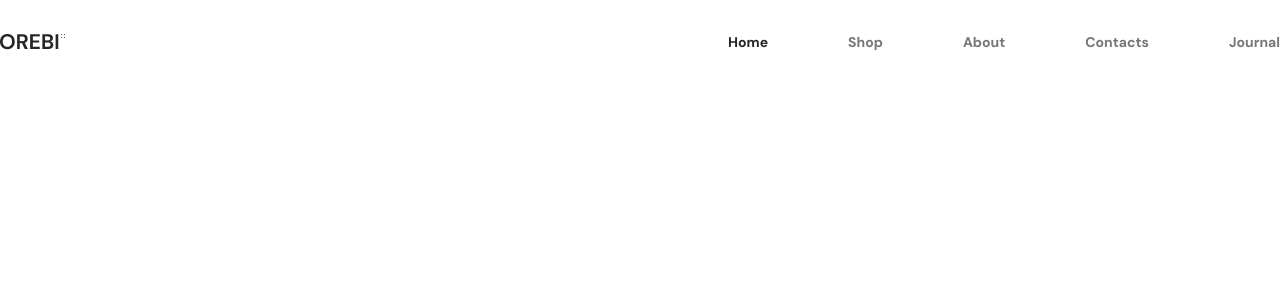
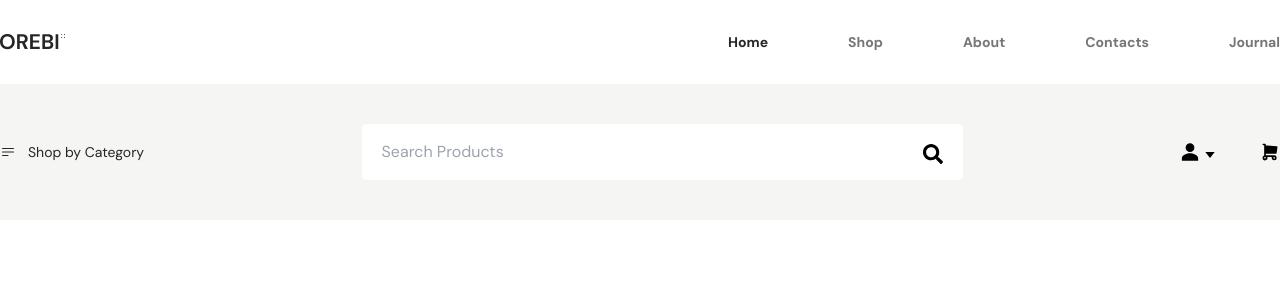
Before and after one commit to RezaualHossenSunny/orebi-_ecommerce, a React (Vite) app: page / in a window 1280 px wide. Shown: the top 300 px of the page. Built offline with nearby package versions, Linux system fonts and the light colour scheme.

Commit message:
header 1 done

```diff
--- a/package.json
+++ b/package.json
@@ -11,7 +11,8 @@
   },
   "dependencies": {
     "react": "^18.2.0",
-    "react-dom": "^18.2.0"
+    "react-dom": "^18.2.0",
+    "react-icons": "^5.2.1"
   },
   "devDependencies": {
     "@types/react": "^18.2.66",
--- a/src/App.jsx
+++ b/src/App.jsx
@@ -1,3 +1,4 @@
+import Heder from "./Component/Heder/Heder"
 import Navbar from "./Component/Navbar/Navbar"
 
 
@@ -7,6 +8,7 @@ function App() {
   return (
     <>
       <Navbar/>
+      <Heder/>
     </>
   )
 }
--- /dev/null
+++ b/src/Component/Heder/Heder.jsx
@@ -0,0 +1,50 @@
+import React from 'react'
+import Container from '../Layout/Container'
+import Flex from '../Layout/Flex'
+import { HiBars3BottomLeft } from "react-icons/hi2";
+import { FaSearch } from "react-icons/fa";
+import { IoPersonSharp } from "react-icons/io5";
+import { RxTriangleDown } from "react-icons/rx";
+import { TbShoppingCartFilled } from "react-icons/tb";
+const Heder = () => {
+  return (
+    <div className='bg-comon'>
+        <Container className='py-10'>
+            <Flex className='justify-between'>
+            {/* bar */}
+                <div className='flex items-center gap-x-3 font-dm text-primary'>
+                <HiBars3BottomLeft className=' text-1xl' />
+                <p className='text-sm font-normal'>Shop by Category</p>
+                </div>
+
+                {/* srach */}
+                <div>
+                 <div className='flex  relative'>
+                 <input placeholder='Search Products' className='tex-sm font-normal font-dm py-4 px-5 w-[601px] outline-none rounded '/>
+
+                 <FaSearch  className='text-xl absolute top-5 right-5'/>
+
+                 </div>
+                </div>
+
+     {/* icon */}
+                <div className='flex  items-center '>
+                    <div className='flex items-center '>
+                    <IoPersonSharp className='text-xl' />
+                    <RxTriangleDown className='mt-1 text-xl' />
+
+                    <div>
+                    <TbShoppingCartFilled className='text-xl ml-10 ' />
+                    </div>
+
+                    </div>
+
+                </div>
+            </Flex>
+        </Container>
+
+    </div>
+  )
+}
+
+export default Heder
--- /dev/null
+++ b/src/Component/Layout/Container.jsx
@@ -0,0 +1,9 @@
+import React, { Children } from 'react'
+
+const Container = ({className,children}) => {
+  return (
+    <div className={`max-w-container mx-auto ${className}`}>{children}</div>
+  )
+}
+
+export default Container
--- a/src/Component/Navbar/Navbar.jsx
+++ b/src/Component/Navbar/Navbar.jsx
@@ -3,8 +3,8 @@ import logo from '../../assets/Logo.png'
 import Flex from '../Layout/Flex'
 const Navbar = () => {
   return (
-    <div className='max-w-container mx-auto py-8'>
-  <Flex className='items-center'>
+    <div className='max-w-container mx-auto '>
+  <Flex className='items-center py-8'>
        {/* logo */}
        <div className='w-1/4'>
         <img src={logo} alt='navbar logo'/>
--- a/tailwind.config.js
+++ b/tailwind.config.js
@@ -15,6 +15,7 @@ export default {
       },
       colors: {
         'primary': '#262626',
+        'comon':"#F5F5F3"
       },
     },
   },
```
Also changed, not shown: 1 other file (tests, documents, lock files or other folders).
